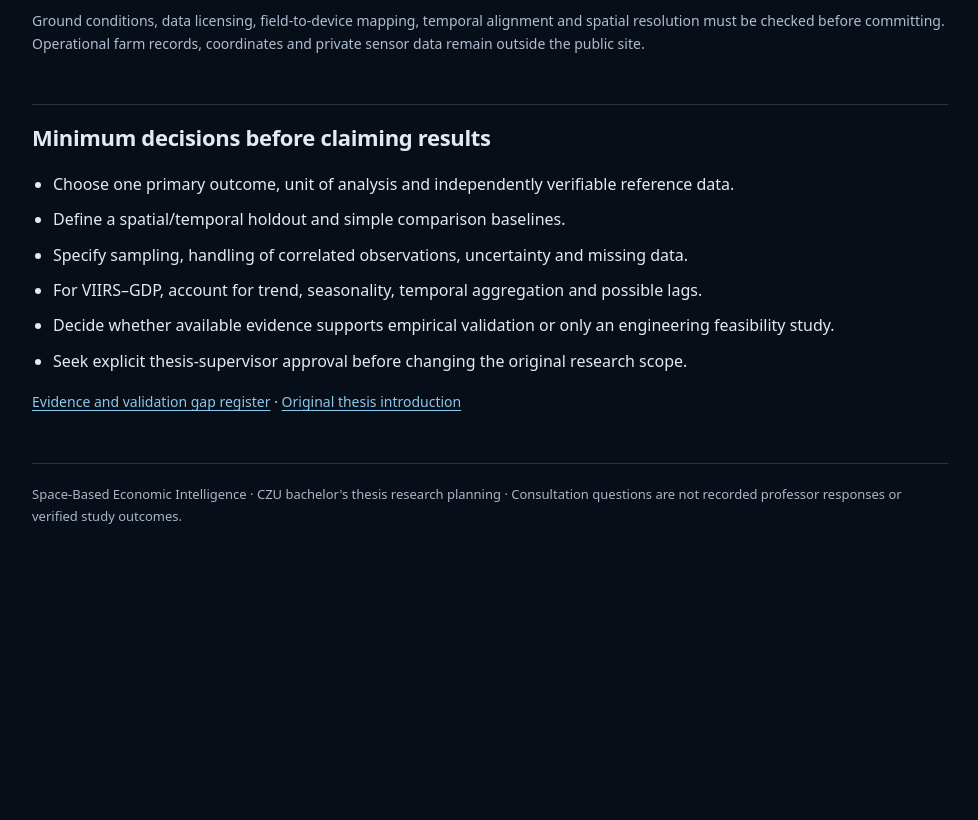
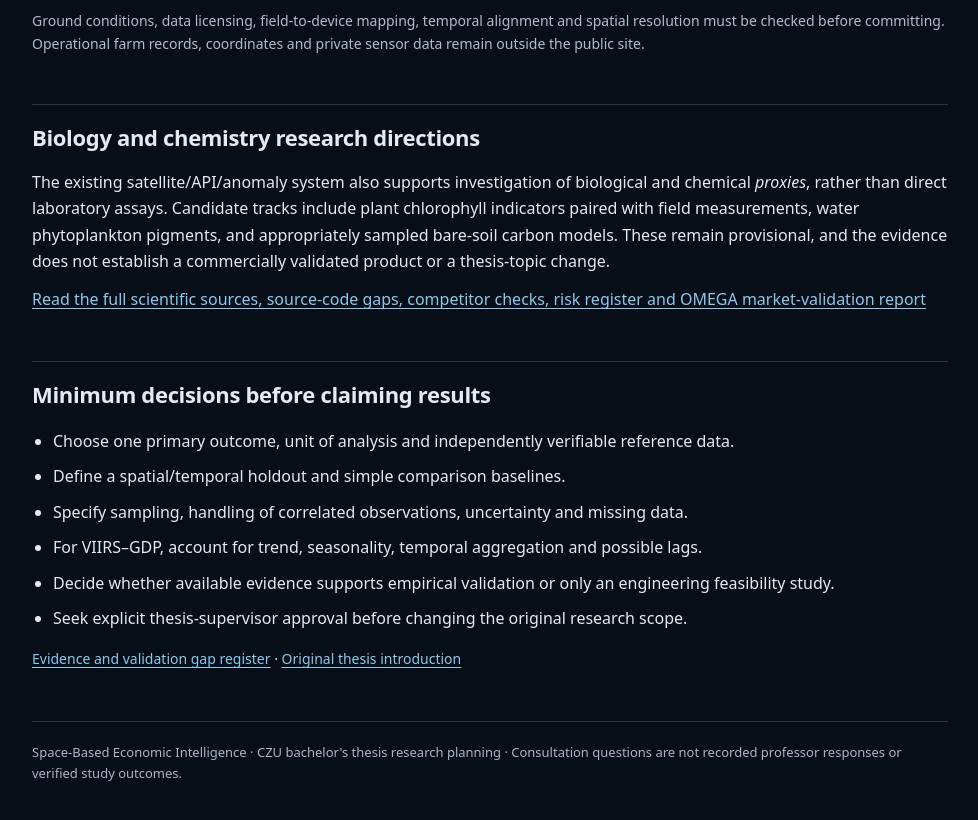
Before and after one commit to Hostilian/tesis, a website: page docs/research-questions.html in a window 1280 px wide. Shown: the part 2739-3559 px from the top of the page, without its empty margins (150-1128 px from the left). Before the commit the page ends 3362 px from the top, so only its background shows below. Drawn offline with Linux system fonts and the light colour scheme.

Commit message:
docs(pages): link scientific biochemistry and market research

```diff
--- a/docs/research-questions.html
+++ b/docs/research-questions.html
@@ -55,6 +55,9 @@
   <span class="tag">Candidate — subject to supervisor approval</span>
   <p><strong>Could publicly available Sentinel-1/2 time series detect meaningful changes in agricultural land conditions in Alentejo, and does combining them with independent field measurements improve detection reliability?</strong></p>
   <p class="muted small">Ground conditions, data licensing, field-to-device mapping, temporal alignment and spatial resolution must be checked before committing. Operational farm records, coordinates and private sensor data remain outside the public site.</p>
+  <h2 id="biochemistry">Biology and chemistry research directions</h2>
+  <p>The existing satellite/API/anomaly system also supports investigation of biological and chemical <em>proxies</em>, rather than direct laboratory assays. Candidate tracks include plant chlorophyll indicators paired with field measurements, water phytoplankton pigments, and appropriately sampled bare-soil carbon models. These remain provisional, and the evidence does not establish a commercially validated product or a thesis-topic change.</p>
+  <p><a href="https://github.com/Hostilian/tesis/blob/main/research/BIOCHEM_EO_MARKET_AND_VALIDATION_2026-11-23.md">Read the full scientific sources, source-code gaps, competitor checks, risk register and OMEGA market-validation report</a></p>
   <h2 id="decisions">Minimum decisions before claiming results</h2>
   <ul><li>Choose one primary outcome, unit of analysis and independently verifiable reference data.</li><li>Define a spatial/temporal holdout and simple comparison baselines.</li><li>Specify sampling, handling of correlated observations, uncertainty and missing data.</li><li>For VIIRS–GDP, account for trend, seasonality, temporal aggregation and possible lags.</li><li>Decide whether available evidence supports empirical validation or only an engineering feasibility study.</li><li>Seek explicit thesis-supervisor approval before changing the original research scope.</li></ul>
   <p class="small"><a href="https://github.com/Hostilian/tesis/blob/main/THESIS_VALIDATION_GAPS.md">Evidence and validation gap register</a> · <a href="https://github.com/Hostilian/tesis/blob/main/thesis/chapters/01_introduction.md">Original thesis introduction</a></p>
```
